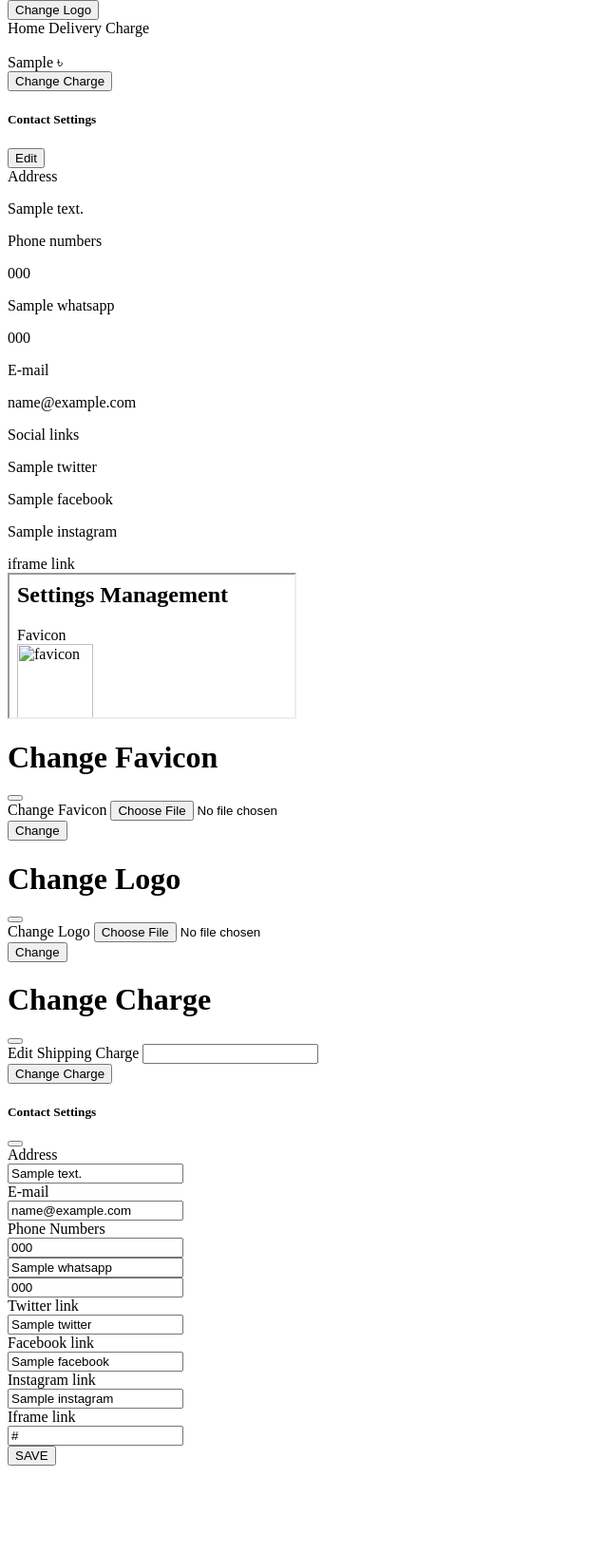
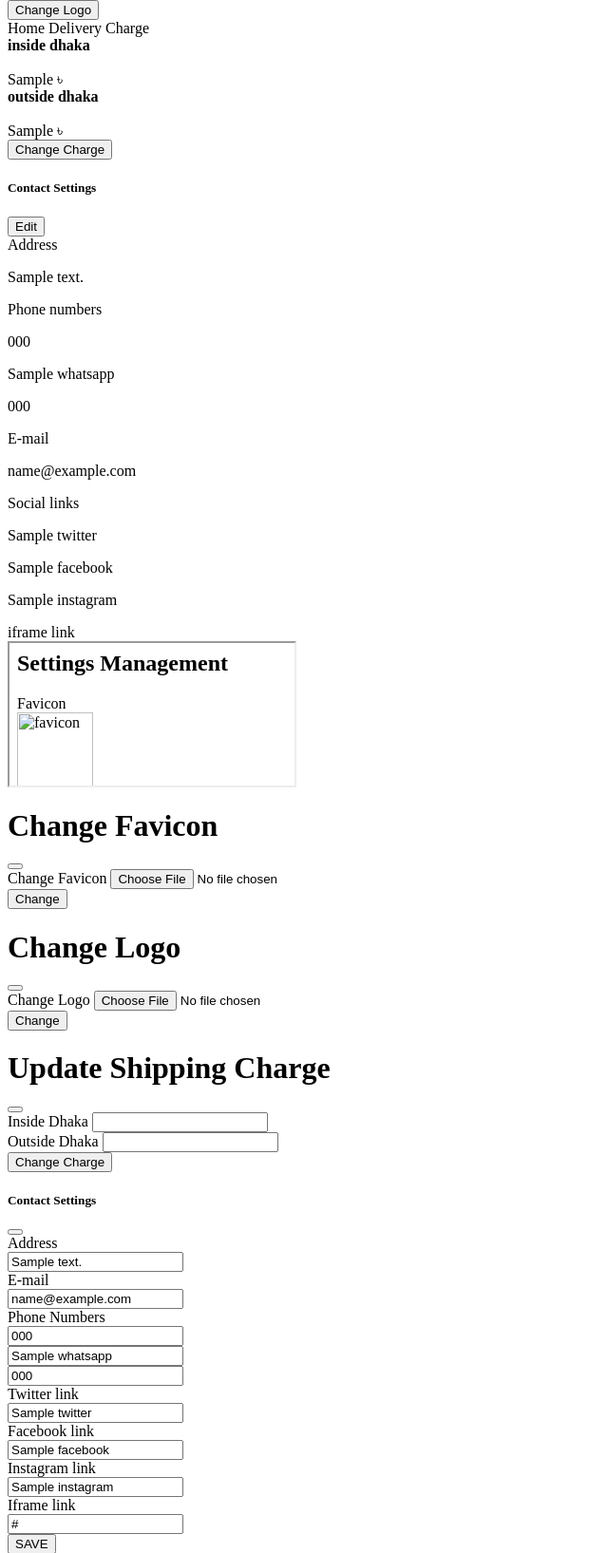
Before and after one commit to code-with-Rashed/bookstore, a PHP site: the page made by Resources/View/admin/settings.php in a window 1280 px wide. Shown: the part 272-1907 px from the top of the page at 95% size, without its empty margins (0-640 px from the left). Before the commit the page ends 1815 px from the top, so only its background shows below. Run offline with PHP 8.4, Linux system fonts and the light colour scheme; the template is opened without the code that fills it: most values are stand-ins (such as "Sample title", 1, 10 or a date in 2020); data that the repository does not hold is empty.

Commit message:
shipping charge option updated

```diff
--- a/Resources/View/admin/settings.php
+++ b/Resources/View/admin/settings.php
@@ -40,10 +40,23 @@
               <!-- Shipping charge management start -->
               <div class="col-md-6 shadow rounded p-3 m-2 w-25 text-center">
                 <div class="h5 mb-2">Home Delivery Charge</div>
-                <div>
-                  <span class="badge rounded bg-primary text-wrap fw-bold fs-6"><i class="bi bi-truck me-1"></i><br><?php echo $data["shipping_charge"]; ?>&nbsp;&#2547;</span>
+                <div class="d-flex justify-content-around">
+                  <div class="me-2">
+                    <span class="badge rounded bg-secondary text-wrap fw-bold fs-6">
+                      <b>inside dhaka</b><br>
+                      <i class="bi bi-truck"></i><br>
+                      <?php echo $data["shipping_charge"]["inside_dhaka"]; ?>&nbsp;&#2547;
+                    </span>
+                  </div>
+                  <div>
+                    <span class="badge rounded bg-secondary text-wrap fw-bold fs-6">
+                      <b>outside dhaka</b><br>
+                      <i class="bi bi-truck"></i><br>
+                      <?php echo $data["shipping_charge"]["outside_dhaka"]; ?>&nbsp;&#2547;
+                    </span>
+                  </div>
                 </div>
-                <button type="button" class="btn btn-sm btn-primary mt-2" data-bs-toggle="modal" data-bs-target="#changeChargeModal">
+                <button type="button" class="btn btn-sm btn-primary mt-3" data-bs-toggle="modal" data-bs-target="#changeChargeModal">
                   Change Charge
                 </button>
               </div>
@@ -179,16 +192,20 @@
       <div class="modal-content">
         <div class="modal-header">
           <h1 class="modal-title fs-5" id="staticBackdropLabel">
-            Change Charge
+            Update Shipping Charge
           </h1>
           <button type="button" class="btn-close" data-bs-dismiss="modal" aria-label="Close"></button>
         </div>
         <div class="modal-body">
           <form action="<?php echo url("/admin/settings/change/charge"); ?>" method="post">
             <input type="hidden" name="csrf_token" value="<?php echo $data['CSRF']; ?>">
+            <div class="form-group mb-2">
+              <label for="inside_dhaka_charge" class="fw-bold mb-2">Inside Dhaka</label>
+              <input type="number" class="form-control" id="inside_dhaka_charge" name="inside_dhaka" required maxlength="6" value="<?php echo $data["shipping_charge"]["inside_dhaka"];?>" />
+            </div>
             <div class="form-group">
-              <label for="changeCharge" class="fw-bold mb-2">Edit Shipping Charge</label>
-              <input type="number" class="form-control" id="changeCharge" name="charge" required maxlength="6" value="<?php echo $data["shipping_charge"];?>" />
+              <label for="outside_dhaka_charge" class="fw-bold mb-2">Outside Dhaka</label>
+              <input type="number" class="form-control" id="outside_dhaka_charge" name="outside_dhaka" required maxlength="6" value="<?php echo $data["shipping_charge"]["outside_dhaka"];?>" />
             </div>
             <div class="form-group mt-3">
               <button type="submit" class="btn btn-primary">Change Charge</button>
```
Also changed, not shown: App/Controllers/Admin/SettingsController.php (+5 -3 lines).
